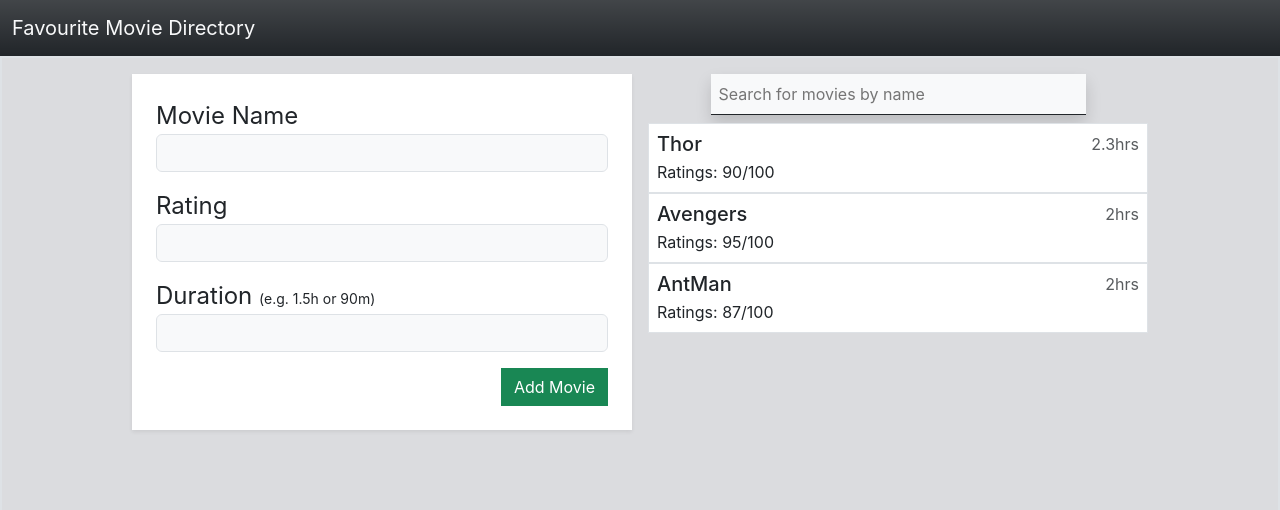
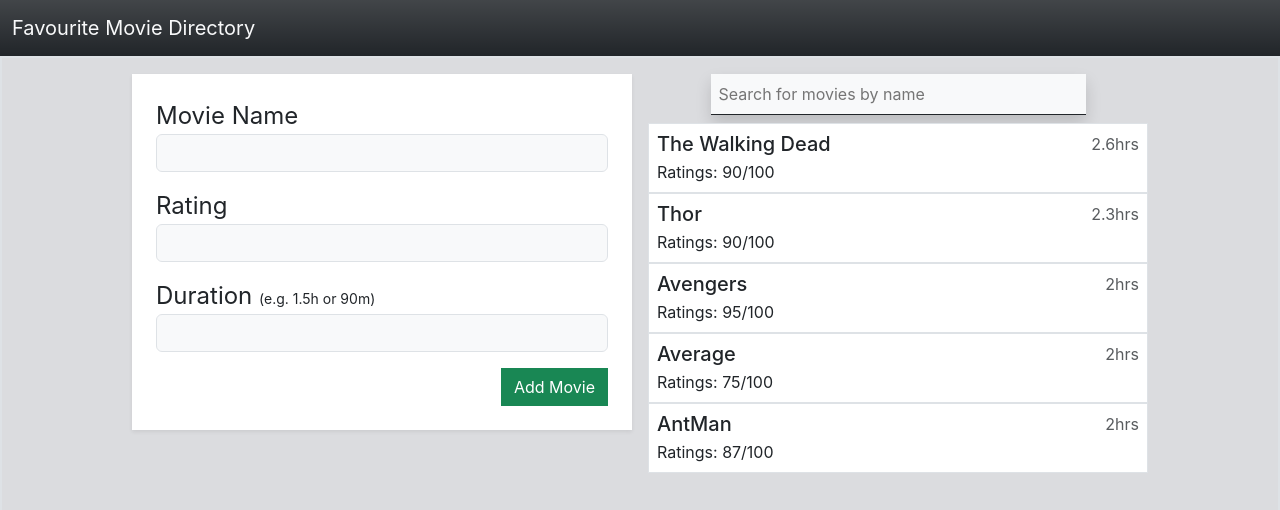
Before and after one commit to amanjaiswal-cedcoss/react-typescript-exercises, a React (Create React App) app: page / in a window 1280 px wide. Shown: the top 510 px of the page. Built offline with nearby package versions, Linux system fonts and the light colour scheme.

Commit message:
final changes

```diff
--- a/src/App.tsx
+++ b/src/App.tsx
@@ -15,9 +15,21 @@ const defaultMovies = [
     hidden: false,
   },
   {
+    name: "Average",
+    rating: "75",
+    duration: "2hrs",
+    hidden: false,
+  },
+  {
     name: "Thor",
     rating: "90",
     duration: "2.3hrs",
+    hidden: false,
+  },
+  {
+    name: "The Walking Dead",
+    rating: "90",
+    duration: "2.6hrs",
     hidden: false,
   },
   {
@@ -52,20 +64,8 @@ function App() {
         </div>
       </nav>
       <div className="App d-flex align-items-start justify-content-center border border-2 pt-2">
-        <MoviesContext.Provider
-          value={{
-            movies: movies,
-            setMovies: setMovies,
-            setNotFound: setNotFound,
-          }}
-        >
-          <ErrorBoundary
-            FallbackComponent={ErrorFallback}
-            resetKeys={[notFound]}
-            onReset={() => {
-              setNotFound(false);
-            }}
-          >
+        <MoviesContext.Provider value={{   movies: movies,   setMovies: setMovies,   setNotFound: setNotFound, }}>
+          <ErrorBoundary FallbackComponent={ErrorFallback} resetKeys={[notFound]} onReset={()=>{setNotFound(false)}}>
             <MovieForm />
             <div className="m-2 App__childs d-flex flex-column align-items-center">
               <MovieSearch />
--- a/src/components/ErrorFallback.tsx
+++ b/src/components/ErrorFallback.tsx
@@ -8,6 +8,7 @@ interface error {
 }
 
 export function ErrorFallback(props: Iprops) {
+  console.log('error')
   const { error, resetErrorBoundary } = props;
   return (
     <>
--- a/src/components/MovieForm.tsx
+++ b/src/components/MovieForm.tsx
@@ -15,7 +15,7 @@ function MovieForm() {
             refErrorAlert.current.hidden=true
             let duration=refDuration.current.value
             if(refDuration.current.value.charAt(refDuration.current.value.length-1)==='m' ){
-              duration=parseInt(refDuration.current.value)/60+'h'
+              duration=(parseInt(refDuration.current.value)/60).toFixed(2)+'h'
             }
             let obj={
               name:refMovieName.current.value,
--- a/src/components/MovieSearch.tsx
+++ b/src/components/MovieSearch.tsx
@@ -12,11 +12,11 @@ function MovieSearch() {
       if (refSearch.current.value.length > 1) {
         let search = refSearch.current.value;
          movies.forEach((ele) => {
-          if (ele.name.slice(0,search.length).toLowerCase() !== search.toLowerCase()) {
-            temp.push({...ele,hidden :true})
+          if (ele.name.slice(0,search.length).toLowerCase() === search.toLowerCase()) {
+            temp.push({...ele,hidden :false})
           }
           else{
-            temp.push(ele)
+            temp.push({...ele,hidden :true})
           }
         });
         checkFailedSearch(temp)
@@ -39,10 +39,10 @@ function MovieSearch() {
     let length=temp.filter((ele)=>{return !ele.hidden}).length
         if(length>0){
           setNotFound!==null && setNotFound(false)
-          throw new Error("No movies found!! :(");
         }
         else{
           setNotFound!==null && setNotFound(true)
+          throw new Error("No movies found!! :(");
         }
   }
 
```
